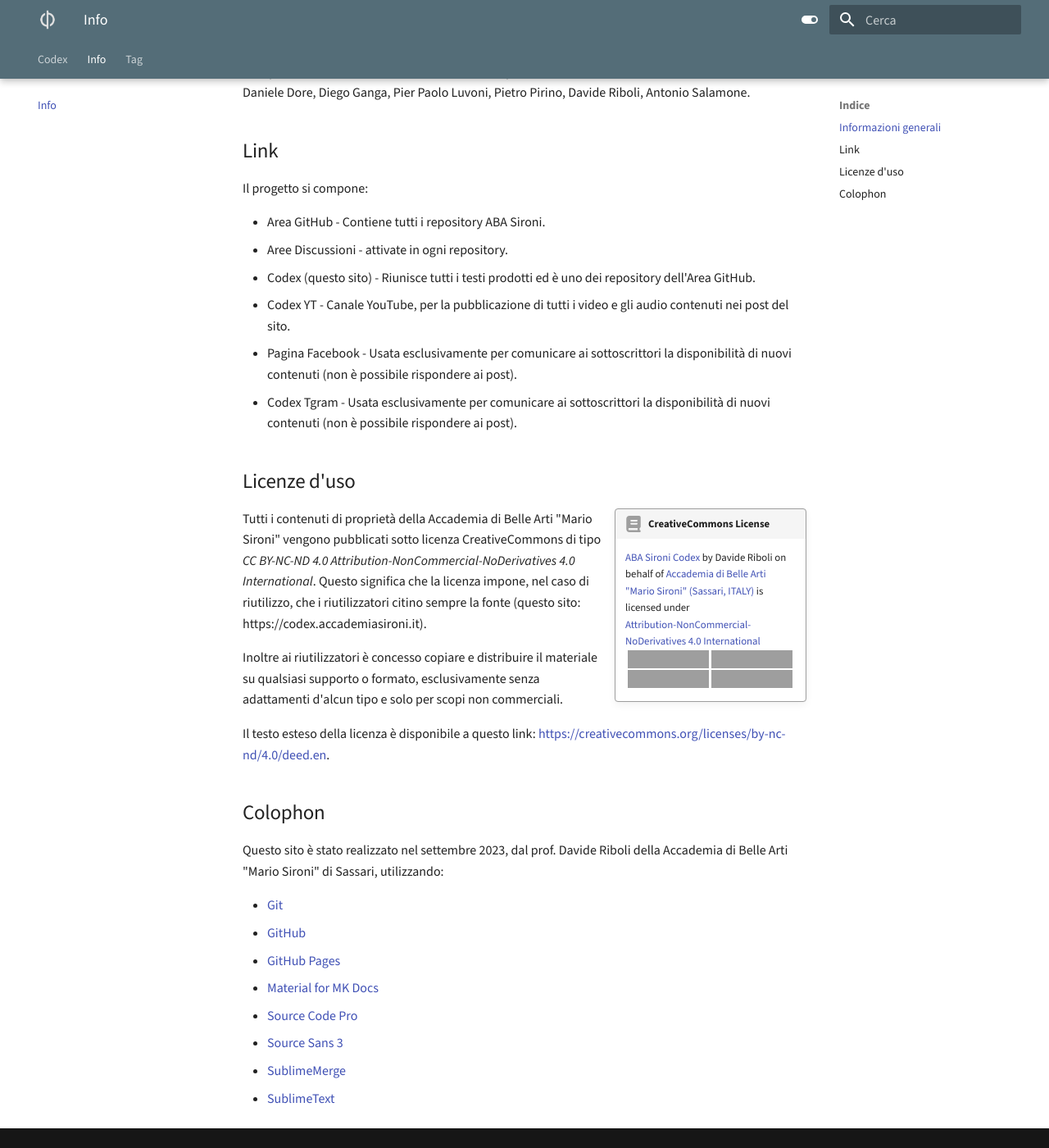
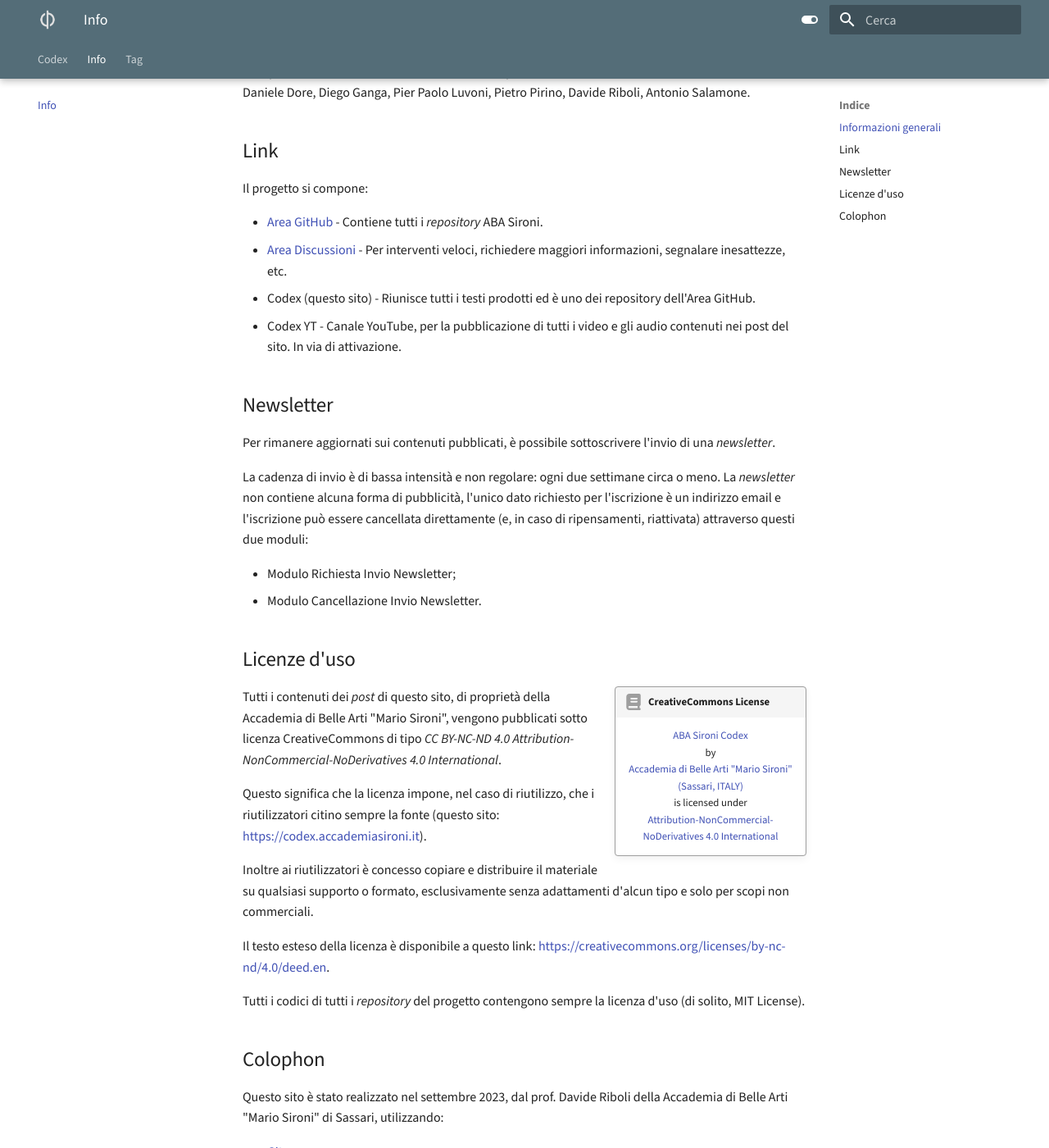
Before and after one commit to ABA-Sironi-Codex/codex, an MkDocs documentation site: the page built from docs/info.md, in a window 1280 px wide and 1400 px high, scrolled down 348 px. Shown: the whole window at 82% size. Built offline with MkDocs 1.6.1 and Material for MkDocs 9.7.7, drawn with Linux system fonts in a browser that asks for light colours; grey boxes are pictures that could not be loaded.

Commit message:
Piccole modifiche varie

```diff
--- a/docs/info.md
+++ b/docs/info.md
@@ -12,24 +12,35 @@
 
 Il progetto si compone:
 
-- Area GitHub - Contiene tutti i repository ABA Sironi.
-- Aree Discussioni - attivate in ogni repository.
+- [Area GitHub](https://github.com/ABA-Sironi-Codex) - Contiene tutti i _repository_ ABA Sironi.
+- [Area Discussioni](https://github.com/orgs/ABA-Sironi-Codex/discussions) - Per interventi veloci, richiedere maggiori informazioni, segnalare inesattezze, etc.
 - Codex (questo sito) - Riunisce tutti i testi prodotti ed è uno dei repository dell'Area GitHub.
-- Codex YT - Canale YouTube, per la pubblicazione di tutti i video e gli audio contenuti nei post del sito.
-- Pagina Facebook - Usata esclusivamente per comunicare ai sottoscrittori la disponibilità di nuovi contenuti (non è possibile rispondere ai post).
-- Codex Tgram - Usata esclusivamente per comunicare ai sottoscrittori la disponibilità di nuovi contenuti (non è possibile rispondere ai post).
+- Codex YT - Canale YouTube, per la pubblicazione di tutti i video e gli audio contenuti nei post del sito. In via di attivazione.
+
+## Newsletter
+
+Per rimanere aggiornati sui contenuti pubblicati, è possibile sottoscrivere l'invio di una _newsletter_.
+
+La cadenza di invio è di bassa intensità e non regolare: ogni due settimane circa o meno. La _newsletter_ non contiene alcuna forma di pubblicità, l'unico dato richiesto per l'iscrizione è un indirizzo email e l'iscrizione può essere cancellata direttamente (e, in caso di ripensamenti, riattivata) attraverso questi due moduli:
+
+- Modulo Richiesta Invio Newsletter;
+- Modulo Cancellazione Invio Newsletter.
 
 ## Licenze d'uso
 
 !!! quote inline end "CreativeCommons License"
 
- 	<p xmlns:cc="http://creativecommons.org/ns#" xmlns:dct="http://purl.org/dc/terms/"><a property="dct:title" rel="cc:attributionURL" href="https://codex.accademiasironi.it">ABA Sironi Codex</a> by <span property="cc:attributionName">Davide Riboli on behalf of <a href="http://accademiasironi.it" target="_blank">Accademia di Belle Arti "Mario Sironi" (Sassari, ITALY)</a></span> is licensed under <a href="http://creativecommons.org/licenses/by-nc-nd/4.0/?ref=chooser-v1" target="_blank" rel="license noopener noreferrer" style="display:inline-block;">Attribution-NonCommercial-NoDerivatives 4.0 International<img style="height:22px!important;margin-left:3px;vertical-align:text-bottom;" src="https://mirrors.creativecommons.org/presskit/icons/cc.svg?ref=chooser-v1"><img style="height:22px!important;margin-left:3px;vertical-align:text-bottom;" src="https://mirrors.creativecommons.org/presskit/icons/by.svg?ref=chooser-v1"><img style="height:22px!important;margin-left:3px;vertical-align:text-bottom;" src="https://mirrors.creativecommons.org/presskit/icons/nc.svg?ref=chooser-v1"><img style="height:22px!important;margin-left:3px;vertical-align:text-bottom;" src="https://mirrors.creativecommons.org/presskit/icons/nd.svg?ref=chooser-v1"></a></p>
+ 	<p align="center" xmlns:cc="http://creativecommons.org/ns#" xmlns:dct="http://purl.org/dc/terms/"><a property="dct:title" rel="cc:attributionURL" href="https://codex.accademiasironi.it">ABA Sironi Codex</a><br>by<br><span property="cc:attributionName"><a href="http://accademiasironi.it" target="_blank">Accademia di Belle Arti "Mario Sironi" (Sassari, ITALY)</a></span><br>is licensed under<br><a href="http://creativecommons.org/licenses/by-nc-nd/4.0/?ref=chooser-v1" target="_blank" rel="license noopener noreferrer" style="display:inline-block;">Attribution-NonCommercial-NoDerivatives 4.0 International</a></p>
 
-Tutti i contenuti di proprietà della Accademia di Belle Arti "Mario Sironi" vengono pubblicati sotto licenza CreativeCommons di tipo _CC BY-NC-ND 4.0 Attribution-NonCommercial-NoDerivatives 4.0 International_. Questo significa che la licenza impone, nel caso di riutilizzo, che i riutilizzatori citino sempre la fonte (questo sito: https://codex.accademiasironi.it).
+Tutti i contenuti dei _post_ di questo sito, di proprietà della Accademia di Belle Arti "Mario Sironi", vengono pubblicati sotto licenza CreativeCommons di tipo _CC BY-NC-ND 4.0 Attribution-NonCommercial-NoDerivatives 4.0 International_.
+
+Questo significa che la licenza impone, nel caso di riutilizzo, che i riutilizzatori citino sempre la fonte (questo sito: [https://codex.accademiasironi.it](https://codex.accademiasironi.it)).
 
 Inoltre ai riutilizzatori è concesso copiare e distribuire il materiale su qualsiasi supporto o formato, esclusivamente senza adattamenti d'alcun tipo e solo per scopi non commerciali.
 
-Il testo esteso della licenza è disponibile a questo link: [https://creativecommons.org/licenses/by-nc-nd/4.0/deed.en](https://creativecommons.org/licenses/by-nc-nd/4.0/deed.en).
+Il testo esteso della licenza è disponibile a questo link: [https://creativecommons.org/licenses/by-nc-nd/4.0/deed.en](https://creativecommons.org/licenses/by-nc-nd/4.0/legalcode.en).
+
+Tutti i codici di tutti i _repository_ del progetto contengono sempre la licenza d'uso (di solito, MIT License).
 
 ## Colophon
 
--- a/mkdocs.yml
+++ b/mkdocs.yml
@@ -62,16 +62,6 @@
       primary: blue grey
       accent: amber
 
-
-
-# nav:
-#   - Codex:
-#     - index.md
-#   - Tag:
-#     - tags.md
-#   - GitHub:
-#     - https://github.com/ABA-Sironi-Codex
-
 extra:
   generator: false
   consent:
@@ -86,6 +76,6 @@
     provider: google
     property: G-RL28EM6KVR
   social:
-    - icon: fontawesome/brands/mastodon
-      link: https://fosstodon.org/@squidfunk
-copyright: <a href="http://accademiasironi.it" target="_blank">ABA "Sironi", Sassari (IT)</a>
+    - icon: fontawesome/brands/github
+      link: https://github.com/ABA-Sironi-Codex
+copyright: ABA "Sironi", Sassari (IT)
```
Also changed, not shown: docs/index.md (+3 -0 lines), docs/posts/Test_02.md (deleted, +0 -15 lines), docs/posts/Test_03.md (deleted, +0 -13 lines), docs/posts/TestImage.jpg (deleted).
